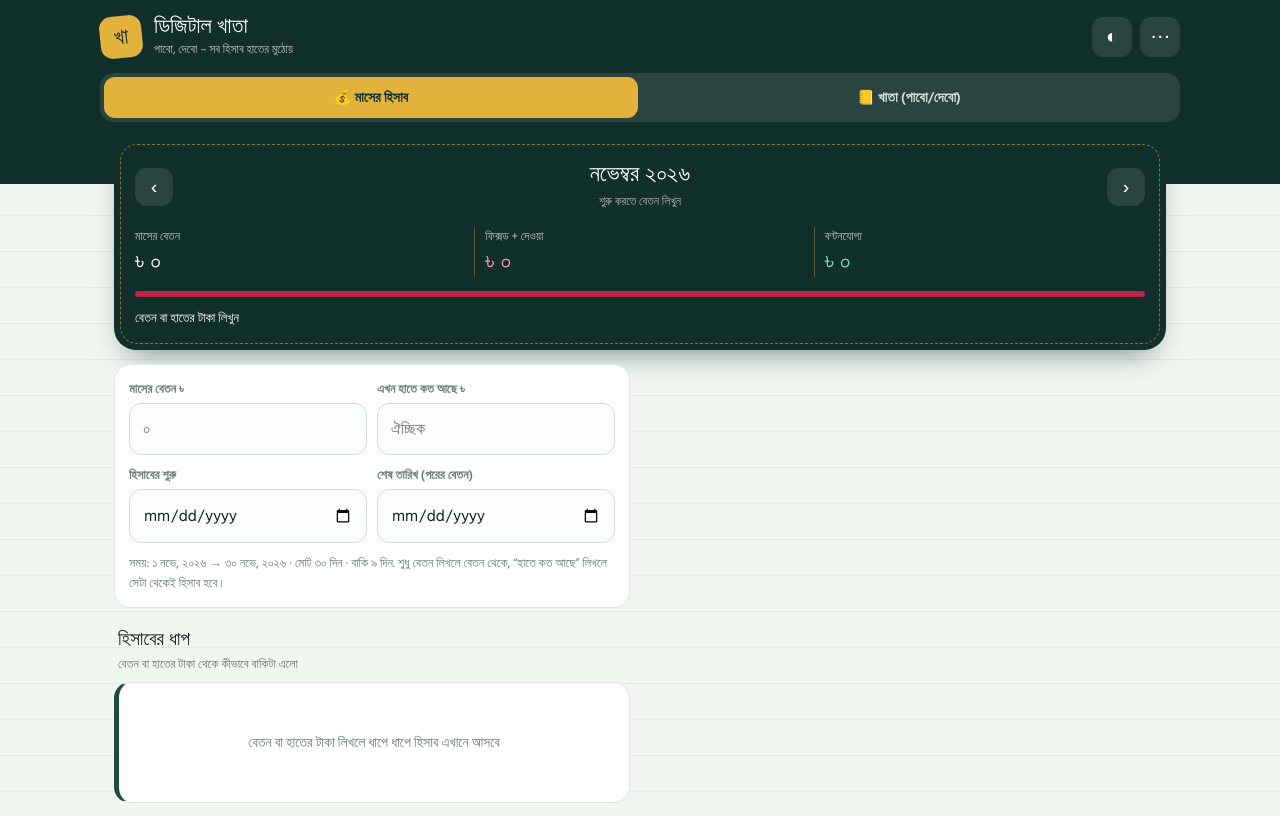
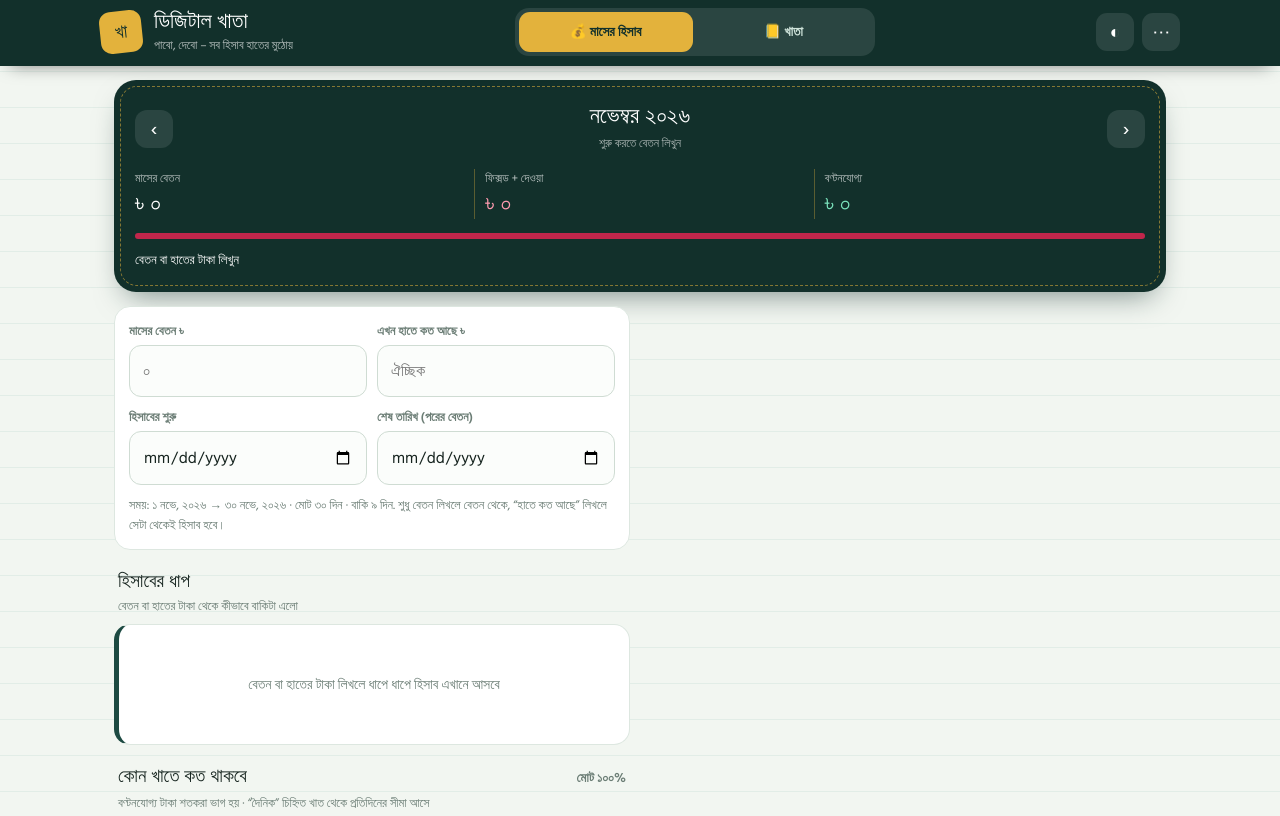
Before and after one commit to rakibahian1-sudo/Hisab-Nikash-Tali-Khata-, a plain HTML site: page index.html in a window 1280 px wide. Shown: the top 816 px of the page. Drawn offline with Linux system fonts and the light colour scheme; a web font is replaced by a local one.

Commit message:
Add files via upload

```diff
--- a/index.html
+++ b/index.html
@@ -22,14 +22,14 @@ body{margin:0;font-family:'Hind Siliguri',system-ui,sans-serif;color:var(--text)
 .serif{font-family:'Tiro Bangla','Hind Siliguri',serif}
 button,input{font:inherit;color:inherit}
 button{cursor:pointer;border:0;background:none}
-.top{background:var(--ink);color:#fff;padding:calc(14px + env(safe-area-inset-top,0px)) 18px 62px;display:flex;justify-content:space-between;align-items:center}
+.top{background:var(--ink);color:#fff;padding:calc(8px + env(safe-area-inset-top,0px)) 12px 10px;display:flex;justify-content:space-between;align-items:center}
 .brand{display:flex;gap:12px;align-items:center}
 .logo{width:42px;height:42px;border-radius:12px;background:var(--gold);color:var(--ink);display:grid;place-items:center;font:400 22px 'Tiro Bangla',serif;transform:rotate(-6deg)}
 .brand h1{margin:0;font:400 22px/1.1 'Tiro Bangla',serif}
 .brand p{margin:2px 0 0;font-size:12px;opacity:.7}
 .icon-btn{width:40px;height:40px;border-radius:12px;background:rgba(255,255,255,.1);color:#fff;font-size:20px}
 .wrap{max-width:1080px;margin:0 auto;padding:0 14px}
-.hero{margin-top:-46px;background:var(--ink);color:#fff;border-radius:22px;padding:6px;box-shadow:0 14px 30px -12px rgba(18,48,43,.55)}
+.hero{margin-top:14px;background:var(--ink);color:#fff;border-radius:22px;padding:6px;box-shadow:0 14px 30px -12px rgba(18,48,43,.55)}
 .hero-in{border:1px dashed rgba(227,178,60,.55);border-radius:17px;padding:16px 14px 14px}
 .split{display:grid;grid-template-columns:1fr 1px 1fr;gap:12px}
 .split hr{border:0;background:rgba(227,178,60,.4);margin:0}
@@ -103,8 +103,8 @@ body[data-tab=hist] .nav [data-t=hist]{color:var(--text);background:var(--soft)}
 @media print{:root{--paper:#fff;--card:#fff;--text:#16241f;--mute:#6b7d75;--line:#dde7e0;--soft:#eef3ef;--softp:#e1f3ec;--softd:#fdecef;--pabo:#0e7a63;--dibo:#c0264b;--rule:transparent}.nav,.fab,.top button,.search,.acts,.toast{display:none!important}.sec{display:block!important}body{background:#fff}.top{padding-bottom:50px}main{display:block}}
 @media(prefers-reduced-motion:reduce){*{animation:none!important;transition:none!important}}
 
-.top{flex-wrap:wrap}.hbtns{display:flex;gap:8px}
-.modes{display:flex;gap:4px;background:rgba(255,255,255,.1);padding:4px;border-radius:14px;width:100%;margin-top:14px}
+.top{flex-wrap:nowrap;gap:8px;position:sticky;top:0;z-index:40;box-shadow:0 8px 18px -10px rgba(0,0,0,.55)}.hbtns{display:flex;gap:8px}
+.modes{display:flex;gap:4px;background:rgba(255,255,255,.1);padding:4px;border-radius:14px;flex:1;min-width:0;margin-top:0}
 .modes button{flex:1;padding:9px 6px;border-radius:11px;color:#cfe3da;font-weight:600;font-size:14px}
 body[data-mode=khata] .modes [data-m=khata],body[data-mode=my] .modes [data-m=my]{background:var(--gold);color:#12302b}
 .mnav{display:flex;align-items:center;justify-content:space-between;margin-bottom:14px}
@@ -168,14 +168,17 @@ body[data-mt=a] .mg[data-g=a],body[data-mt=d] .mg[data-g=d],body[data-mt=f] .mg[
 .nav button{position:relative}.nav .ic{width:23px;height:23px;fill:none;stroke:currentColor;stroke-width:2;stroke-linecap:round;stroke-linejoin:round;margin-bottom:1px}
 .nav button .bd{position:absolute;top:1px;left:calc(50% + 6px);min-width:17px;height:17px;border-radius:9px;background:var(--soft);color:var(--text);font:600 10.5px/17px 'Hind Siliguri',sans-serif;text-align:center;padding:0 4px;font-style:normal}
 body[data-tab=pabo] #nav-k [data-t=pabo] .bd{background:var(--pabo);color:#fff}body[data-tab=dibo] #nav-k [data-t=dibo] .bd{background:var(--dibo);color:#fff}
+.logo{width:36px;height:36px;border-radius:11px;font-size:19px;flex:none}.brand>div:not(.logo){display:none}.icon-btn{width:38px;height:38px;border-radius:11px;font-size:18px;flex:none}
+.modes button{padding:9px 4px;font-size:13.5px;white-space:nowrap}
+@media(min-width:640px){.brand>div:not(.logo){display:block}.logo{width:42px;height:42px}.top{gap:14px}.modes{max-width:360px}}
 </style>
 </head>
 <body data-tab="pabo" data-mode="my" data-mt="a">
 
 <header class="top">
   <div class="brand"><div class="logo">খা</div><div><h1>ডিজিটাল খাতা</h1><p>পাবো, দেবো – সব হিসাব হাতের মুঠোয়</p></div></div>
+  <div class="modes"><button data-m="my">💰 মাসের হিসাব</button><button data-m="khata">📒 খাতা</button></div>
   <div class="hbtns"><button class="icon-btn" id="th-btn" aria-label="থিম">◐</button><button class="icon-btn" id="menu-btn" aria-label="মেনু">⋯</button></div>
-  <div class="modes"><button data-m="my">💰 মাসের হিসাব</button><button data-m="khata">📒 খাতা (পাবো/দেবো)</button></div>
 </header>
 
 <div class="wrap">
```
